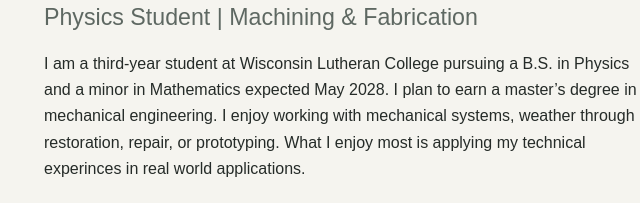
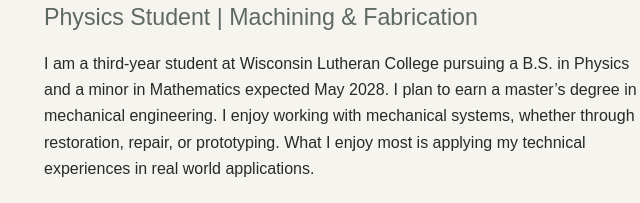
Before and after one commit to Henrywbrown/Henrywbrown.github.io, a plain HTML site: page index.html in a window 1280 px wide. Shown: the part 444-647 px from the top of the page, 45-685 px from the left. Drawn offline with Linux system fonts and the light colour scheme.

Commit message:
fix typos in index.html

```diff
--- a/index.html
+++ b/index.html
@@ -29,7 +29,7 @@
             <h1>Henry Brown</h1>
             <h2>Physics Student | Machining & Fabrication</h2>
             <p>
-                I am a third-year student at Wisconsin Lutheran College pursuing a B.S. in Physics and a minor in Mathematics expected May 2028. I plan to earn a master’s degree in mechanical engineering. I enjoy working with mechanical systems, weather through restoration, repair, or prototyping. What I enjoy most is applying my technical experinces in real world applications.
+                I am a third-year student at Wisconsin Lutheran College pursuing a B.S. in Physics and a minor in Mathematics expected May 2028. I plan to earn a master’s degree in mechanical engineering. I enjoy working with mechanical systems, whether through restoration, repair, or prototyping. What I enjoy most is applying my technical experiences in real world applications.
             </p>
             <a href="projects.html">Explore My Projects</a>
         </div>
```
